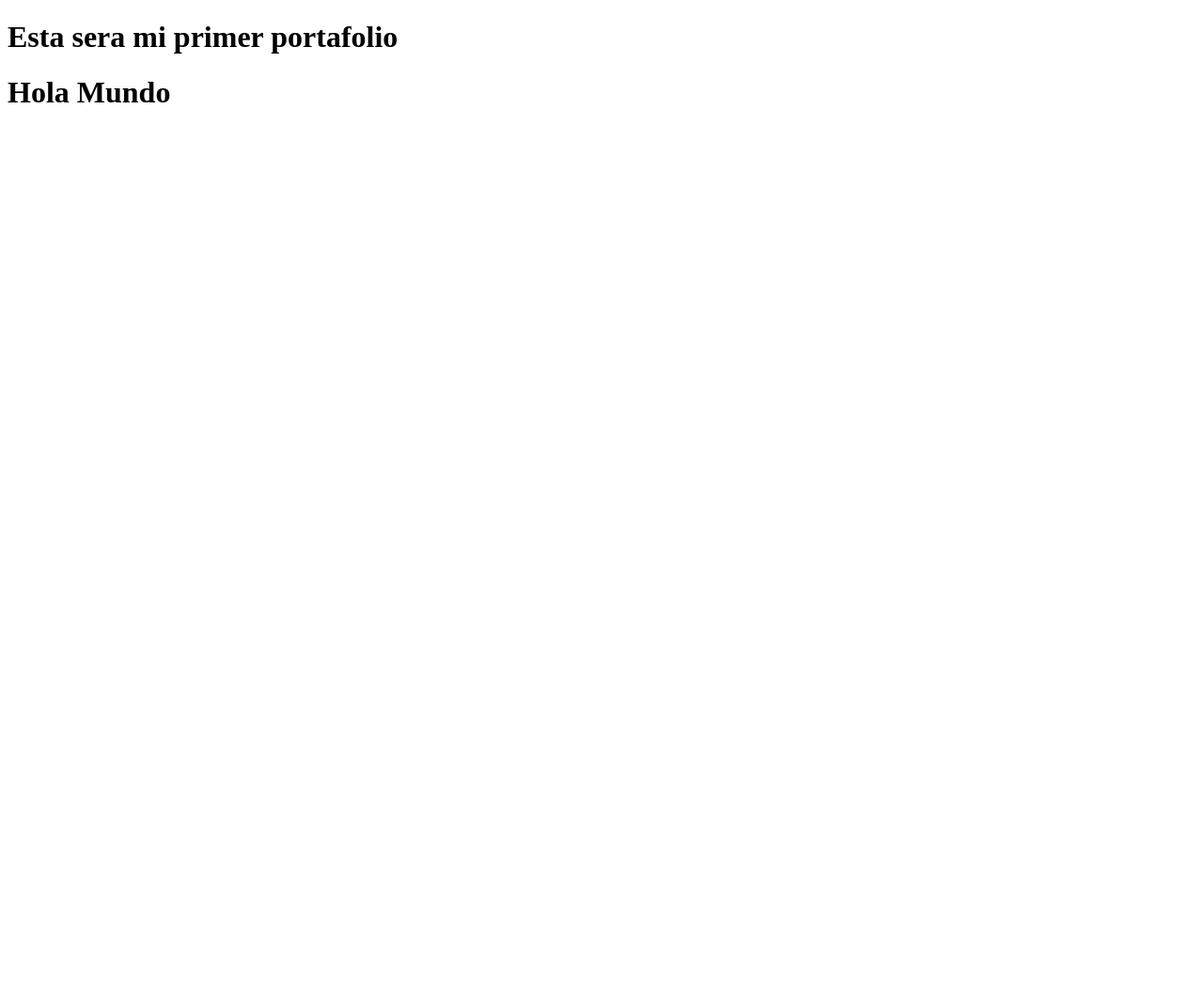
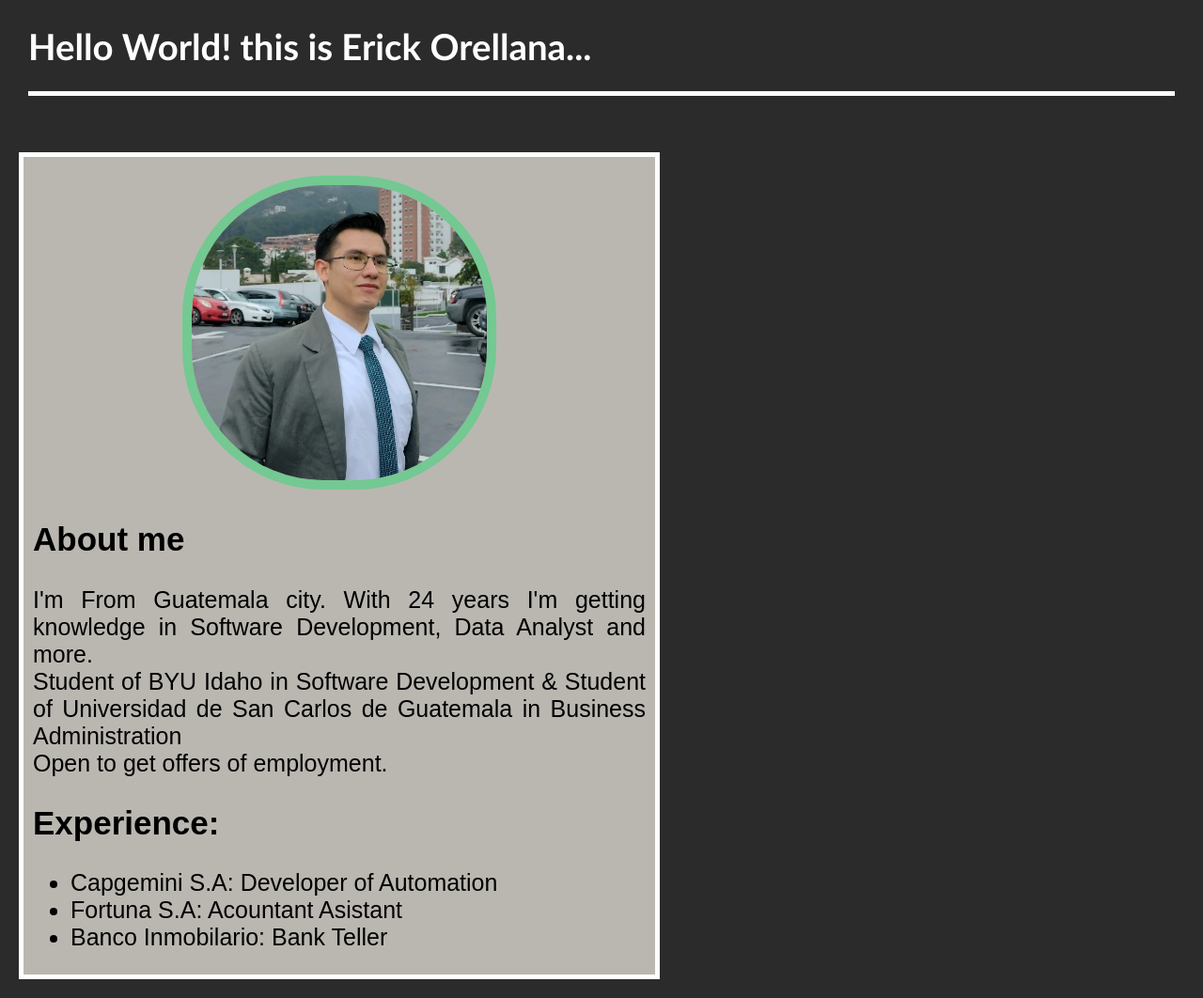
Before and after one commit to EduardOrellana/Portafolio_Erick, a plain HTML site: page index.html in a window 1280 px wide. Shown: the whole page at 94% size. Before the commit the page ends 800 px from the top, so only its background shows below. Drawn offline with Linux system fonts and the light colour scheme.

Commit message:
Part 1.1

```diff
--- a/index.html
+++ b/index.html
@@ -3,10 +3,38 @@
 <head>
     <meta charset="UTF-8">
     <meta name="viewport" content="width=device-width, initial-scale=1.0">
-    <title>Document</title>
+    <title>Portafolio Erick Orellana 2024</title>
+    <link href="styles/style_index.css" type="text/css" rel="stylesheet">
+    <link rel="icon" type="image/x-icon" href="images/wireframes/page1.png">
 </head>
 <body>
-    <h1>Esta sera mi primer portafolio</h1>
-    <h1>Hola Mundo</h1>
+    <header id="head">
+        <!--Here I will put my CV to get the option of download.-->
+        <h1>Hello World! this is Erick Orellana...</h1>
+    </header>
+    <main>
+        <div class="Aboutme">
+            <div id="photo_center">
+            <img id="mephoto" src="images/me.jpeg" alt="Erick_Photo">
+            </div>
+            <section class="description_me">
+                <h2 class="titles">About me</h2>
+                <p class="information">
+                    I'm From Guatemala city.
+                    With 24 years I'm getting knowledge in Software Development, Data Analyst and more.<br>
+                    Student of BYU Idaho in Software Development & Student of Universidad de San Carlos de Guatemala in Business Administration<br>
+                    Open to get offers of employment.
+                </p>
+                <div class="exprience">
+                    <h2 class="titles">Experience:</h2>
+                    <ul class="information">
+                        <li>Capgemini S.A: Developer of Automation</li>
+                        <li>Fortuna S.A: Acountant Asistant</li>
+                        <li>Banco Inmobilario: Bank Teller</li>
+                    </ul>
+                </div>
+            </section>
+        </div>
+    </main>
 </body>
 </html>
--- /dev/null
+++ b/styles/style_index.css
@@ -0,0 +1,72 @@
+@import url('https://fonts.googleapis.com/css2?family=Caveat:wght@400..700&display=swap');
+
+:root {
+    /*Variables of my project*/
+    /*Text*/
+    --description_letter: "Arial";
+
+    /*Colors*/
+    --background: #2A2B2A;
+    --borders: #73c991;
+    --fonts: white;
+
+}
+
+body{
+    background-color: var(--background);
+    margin: 20px;
+}
+
+#head {
+    color: white;
+    font-size: 120%;
+    font-family: 'Gill Sans', 'Gill Sans MT', Calibri, 'Trebuchet MS', sans-serif;
+    margin: 10px;
+    border-bottom: 5px solid white;
+}
+
+main{
+    display: grid;
+    grid-template-columns: 55% auto;
+}
+
+.Aboutme {
+    grid-area: 1/1/2/2;
+    margin-top: 50px;
+    border: 5px solid white;
+    background-color: #bab7b1;
+}
+
+#photo_center {
+    text-align: center;
+    justify-self: center;
+}
+
+#mephoto {
+    width: 50%;
+    border-radius: 150px;
+    border: 10px solid var(--borders);
+    margin-top: 20px;
+}
+
+.description_me {
+    margin: 10px;
+}
+
+.information{
+    font-family: var(--description_letter);
+    font-size: 25px;
+    color: black;
+    justify-self: start;
+    text-align: justify;
+
+}
+
+.titles{
+    font-family: var(--description_letter);
+    font-size: 35px;
+    color: black;
+}
+
+
+/*Second Part*/
```
Also changed, not shown: images/me.jpeg (added).
